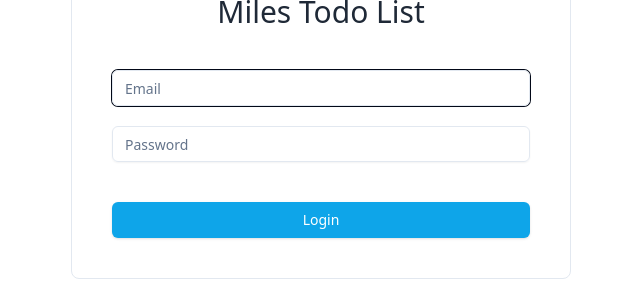
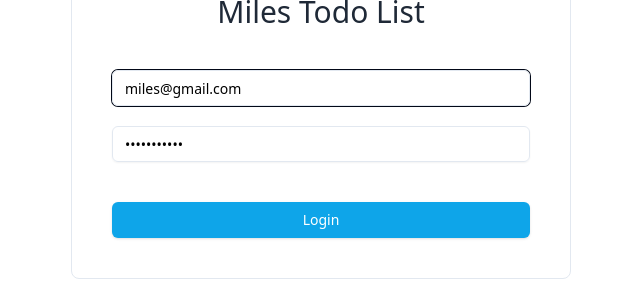
Before and after one commit to Chocobe/-Study-TanStack-ReactQuery-with-express, a React (Vite) app in the folder frontend/: page /login in a window 1280 px wide. Shown: the part 326-607 px from the top of the page, without its empty margins (319-959 px from the left). Built offline with nearby package versions, Linux system fonts and the light colour scheme.

Commit message:
apply toast to 0useLoginMutation hook

```diff
--- a/frontend/src/features/loginFeature/components/LoginForm/LoginForm.tsx
+++ b/frontend/src/features/loginFeature/components/LoginForm/LoginForm.tsx
@@ -18,12 +18,14 @@ function LoginForm({ register, formState }: TProps) {
       type: 'text',
       autoFocus: true,
       placeholder: 'Email',
+      defaultValue: 'miles@gmail.com',
     },
     {
       id: 'password' as keyof TLoginFormSchema,
       type: 'password',
       autoFocus: false,
       placeholder: 'Password',
+      defaultValue: 'hello-world',
     },
   ];
 
@@ -32,7 +34,7 @@ function LoginForm({ register, formState }: TProps) {
       className="LoginForm"
       onSubmit={e => e.preventDefault()}
     >
-      {items.map(({ id, type, autoFocus, placeholder }) => (
+      {items.map(({ id, type, autoFocus, placeholder, defaultValue }) => (
         <div
           className="item"
           key={id}
@@ -44,6 +46,7 @@ function LoginForm({ register, formState }: TProps) {
             autoFocus={autoFocus}
             autoComplete="off"
             placeholder={placeholder}
+            defaultValue={defaultValue}
           />
 
           {formState.errors?.[id] && (
--- a/frontend/src/features/loginFeature/mutations/useLoginMutation.ts
+++ b/frontend/src/features/loginFeature/mutations/useLoginMutation.ts
@@ -1,5 +1,6 @@
 import { useMutation } from '@tanstack/react-query';
 import { useNavigate } from 'react-router';
+import { toast } from 'sonner';
 
 import { loginApi } from '@/apis/authApis/authApis';
 import localStorageApis from '@/apis/localStorageApis/localStorageApis';
@@ -13,9 +14,14 @@ const useLoginMutation = () => {
 
   const loginMutation = useMutation({
     mutationFn: loginApi,
+    onError: () => {
+      toast.error('email 또는 password 가 일치하지 않습니다.\n(일치 시에도 20% 확률로 실패합니다.)');
+    },
     onSuccess: ({ data }) => {
       localStorageApis.token.set(data);
       setAuthInfo(data);
+
+      toast.success('환영합니다.');
 
       navigate(routePathFactory.todoListPage(), {
         replace: true,
```
